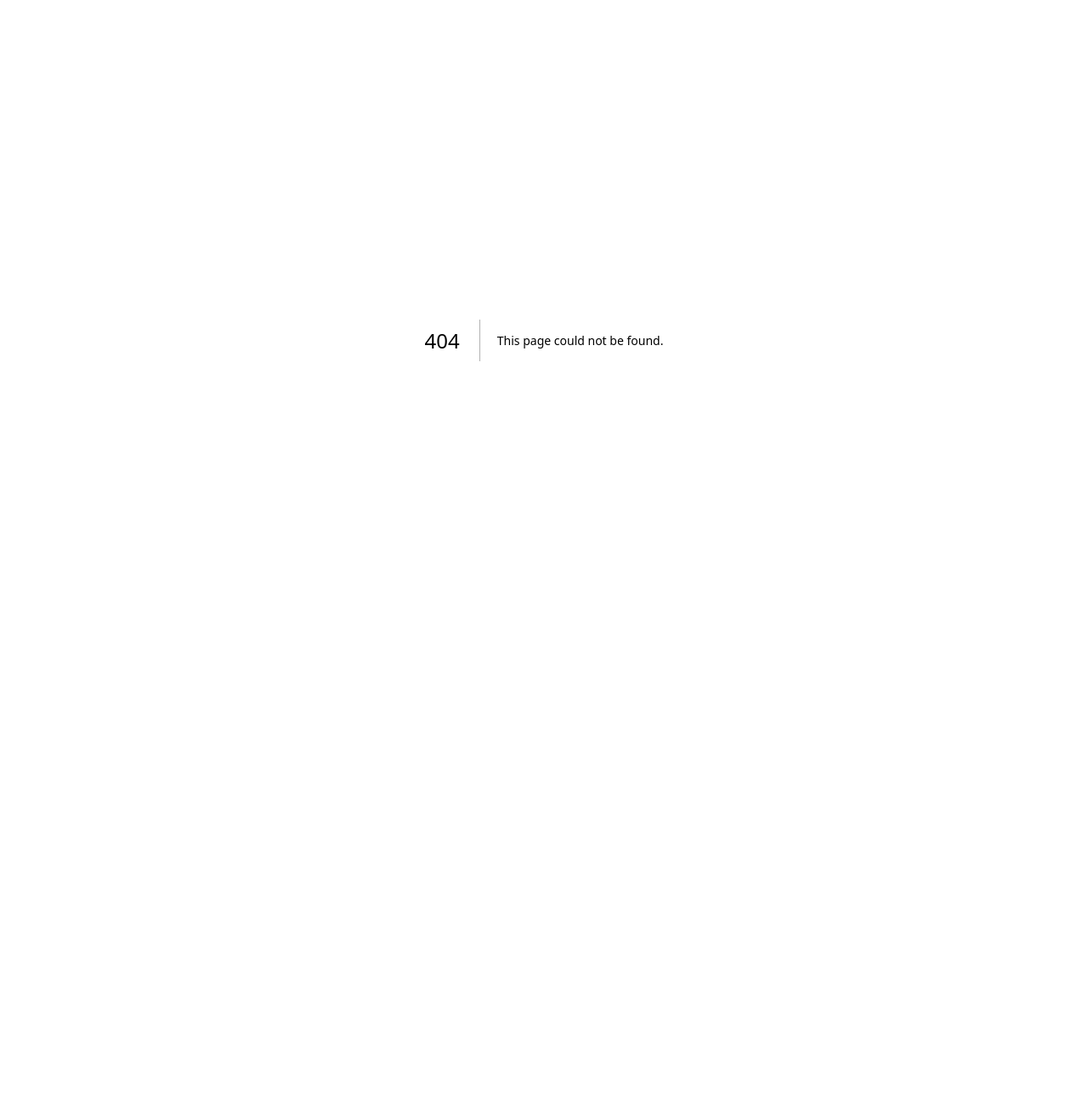
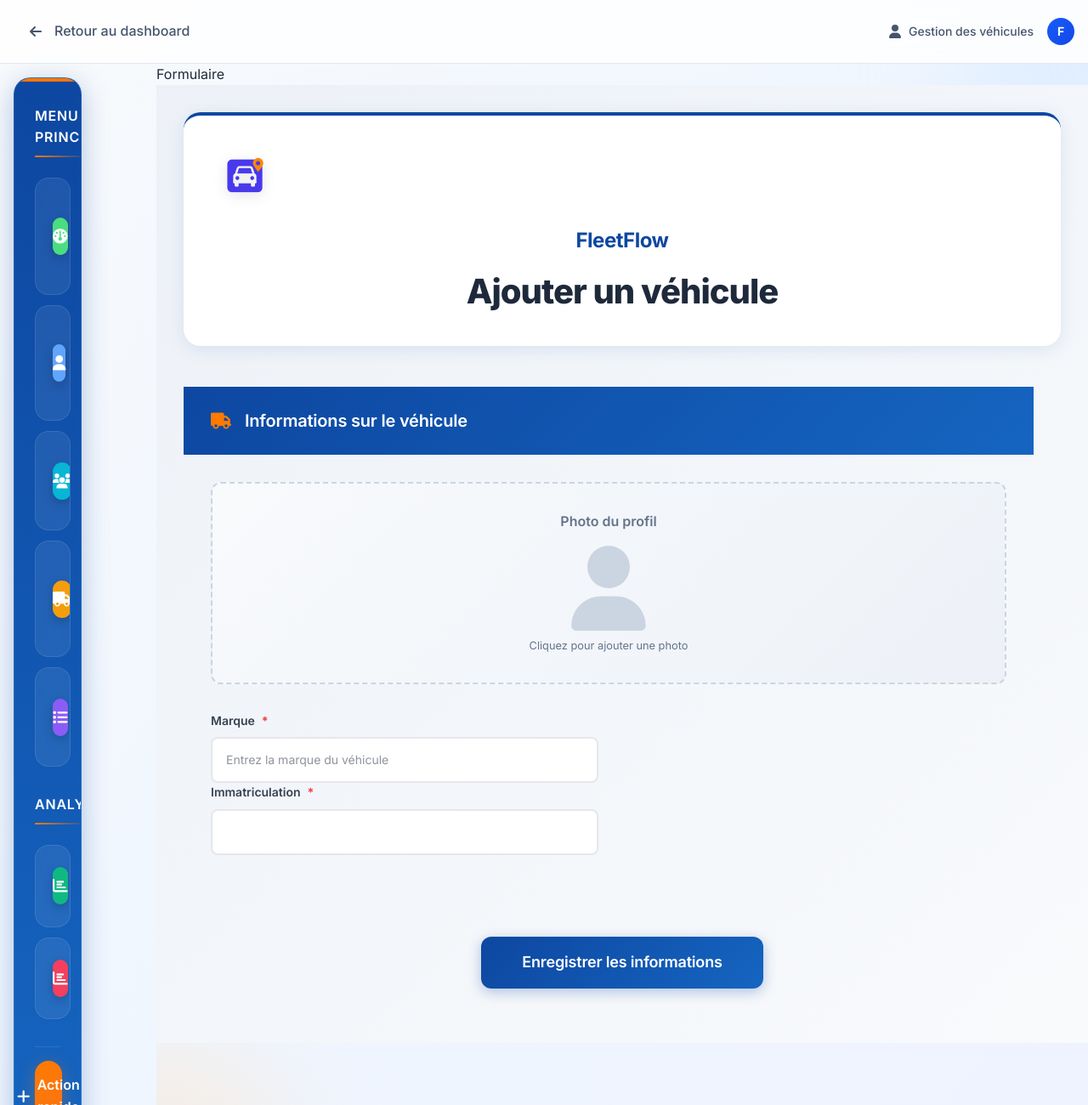
Before and after one commit to DeDjomo/ProjetReseau, a Next.js app: page /vehiculeForm in a window 1280 px wide. Before the commit this address had no page. Shown: the top 1300 px of the page at 85% size. Before the commit the page ends 800 px from the top, so only its background shows below. Built offline with nearby package versions, Linux system fonts and the light colour scheme.

Commit message:
formulaire d'ajout du vehicule

```diff
--- /dev/null
+++ b/src/app/vehiculeForm/page.tsx
@@ -0,0 +1,71 @@
+'use client';
+import VehiculeForm from '@/components/VehiculeForm';
+import { FontAwesomeIcon } from '@fortawesome/react-fontawesome';
+import { faArrowLeft, faUser } from '@fortawesome/free-solid-svg-icons';
+import { useRouter } from 'next/navigation';
+import SideBar from "@/components/SideBar";
+
+export default function VehiculeFormPage() {
+    const router = useRouter();
+
+    return (
+        <div className="min-h-screen bg-gradient-to-br from-slate-50 via-blue-50 to-indigo-50">
+            {/* Header avec navigation */}
+            <header className="sticky top-0 z-50 bg-white/80 backdrop-blur-sm border-b border-slate-200">
+                <div className="max-width-1400px mx-auto px-4 py-4">
+                    <div className="flex items-center justify-between">
+                        <button
+                            onClick={() => router.push('/')}
+                            className="flex items-center gap-3 px-4 py-2 text-slate-600 hover:text-blue-600 hover:bg-blue-50 rounded-lg transition-all duration-200 group"
+                        >
+                            <FontAwesomeIcon
+                                icon={faArrowLeft}
+                                className="w-5 h-5 group-hover:-translate-x-1 transition-transform duration-200"
+                            />
+                            <span className="font-medium">Retour au dashboard</span>
+                        </button>
+
+                        <div className="flex items-center gap-4">
+                            <div className="hidden sm:flex items-center gap-2 text-slate-600">
+                                <FontAwesomeIcon icon={faUser} className="w-4 h-4" />
+                                <span className="text-sm font-medium">Gestion des véhicules</span>
+                            </div>
+
+                            <div className="w-8 h-8 bg-gradient-to-br from-blue-600 to-blue-700 rounded-lg flex items-center justify-center">
+                                <span className="text-white text-sm font-bold">F</span>
+                            </div>
+                        </div>
+                    </div>
+                </div>
+            </header>
+            <div className="inline-flex min-h-screen w-full">
+                <SideBar />
+
+                {/* Contenu principal */}
+                <main className="relative ml-18">
+                    {/* Background decoratif */}
+                    <div className="absolute inset-0 overflow-hidden pointer-events-none">
+                        <div className="absolute -top-40 -right-40 w-80 h-80 bg-blue-200/30 rounded-full blur-3xl"></div>
+                        <div className="absolute -bottom-40 -left-40 w-80 h-80 bg-orange-200/30 rounded-full blur-3xl"></div>
+                    </div>
+
+                    Formulaire
+                    <div className="relative z-10">
+                        <VehiculeForm />
+                    </div>
+                </main>
+            </div>
+            {/* Footer optionnel */}
+            <footer className="bg-white/50 backdrop-blur-sm border-t border-slate-200 py-6 mt-12">
+                <div className="max-width-1400px mx-auto px-4 text-center">
+                    <div className="flex items-center justify-center gap-2 text-slate-600">
+                        <div className="w-6 h-6 bg-gradient-to-br from-blue-600 to-orange-500 rounded flex items-center justify-center">
+                            <span className="text-white text-xs font-bold">F</span>
+                        </div>
+                        <span className="text-sm">FleetFlow © 2025 - Gestion de flotte moderne</span>
+                    </div>
+                </div>
+            </footer>
+        </div>
+    );
+}
--- a/src/components/SideBar.tsx
+++ b/src/components/SideBar.tsx
@@ -42,7 +42,7 @@
             icon: faTruck,
             title: "Ajouter un véhicule",
             subtitle: "Nouveau véhicule",
-            onClick: () => {},
+            onClick: () => router.push('/vehiculeForm'),
             color: "#f59e0b"
         },
         {
--- a/src/components/VehiculeForm.tsx
+++ b/src/components/VehiculeForm.tsx
@@ -3,11 +3,8 @@
 import React, { useState } from 'react';
 import { FontAwesomeIcon } from '@fortawesome/react-fontawesome';
 import {
-    faQuestion,
     faUser,
-    faEnvelope,
     faTruck,
-    faIdCard
 } from '@fortawesome/free-solid-svg-icons';
 import styles from './DriverForm.module.css';
 
@@ -32,11 +29,59 @@
                 <div className={styles.header}>
                     <img src="/images/logo.png" alt="Logo FleetFlow" className={styles.logo} />
                     <div className={styles.fleetFlow}>FleetFlow</div>
-                    <h1 className={styles.mainTitle}>Ajouter un Chauffeur</h1>
+                    <h1 className={styles.mainTitle}>Ajouter un véhicule</h1>
                 </div>
                 <form onSubmit={handleSubmit}>
                     <div className={styles.formGrid}>
+                        <div className="w-250">
+                            <div className={styles.sectionHeader}>
+                                <FontAwesomeIcon icon={faTruck} className={styles.sectionIcon} />
+                                <h2 className={styles.sectionTitle}>Informations sur le véhicule</h2>
+                            </div>
+                            <div className={styles.sectionContent}>
+                                <div className={styles.photoSection}>
+                                    <div className={styles.photoLabel}>Photo du profil</div>
+                                    <FontAwesomeIcon icon={faUser} className={styles.photoIcon} />
+                                    <small style={{ color: '#64748b', marginTop: '0.5rem' }}>
+                                        Cliquez pour ajouter une photo
+                                    </small>
+                                </div>
 
+                                <div className={styles.fieldsGrid}>
+                                    <div className={styles.fieldGroup}>
+                                        <label className={styles.label}>
+                                            Marque <span className={styles.required}>*</span>
+                                        </label>
+                                        <input
+                                            type="text"
+                                            className={styles.input}
+                                            value={formData.marque}
+                                            onChange={handleChange('nom')}
+                                            placeholder="Entrez la marque du véhicule"
+                                            required
+                                        />
+                                    </div>
+
+                                </div>
+                                <div className={styles.fieldsGrid}>
+                                    <div className={styles.fieldGroup}>
+                                        <label className={styles.label}>
+                                            Immatriculation <span className={styles.required}>*</span>
+                                        </label>
+                                        <input
+                                            type="text"
+                                            className={styles.input}
+                                            value={formData.immatriculation}
+                                        />
+                                    </div>
+                                </div>
+                            </div>
+                        </div>
+                        <div className={styles.submitSection}>
+                            <button type="submit" className={styles.submitButton}>
+                                Enregistrer les informations
+                            </button>
+                        </div>
                     </div>
                 </form>
             </div>
```
Also changed, not shown: src/components/autreStyles.css (added).
